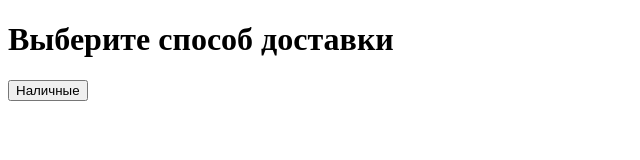
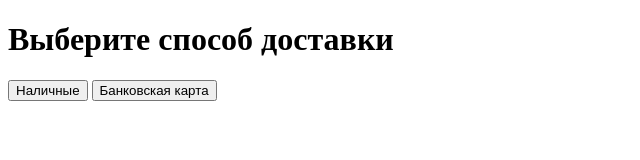
Before and after one commit to rumaru2020/module-3, a plain HTML site: page index.html in a window 1280 px wide. Shown: the whole page, without its empty margins (0-640 px from the left). Drawn offline with Linux system fonts and the light colour scheme.

Commit message:
button card pay added

```diff
--- a/index.html
+++ b/index.html
@@ -11,5 +11,6 @@
         Выберите способ доставки
     </h1>
     <button>Наличные</button>
+    <button>Банковская карта</button>
 </body>
 </html>
```
